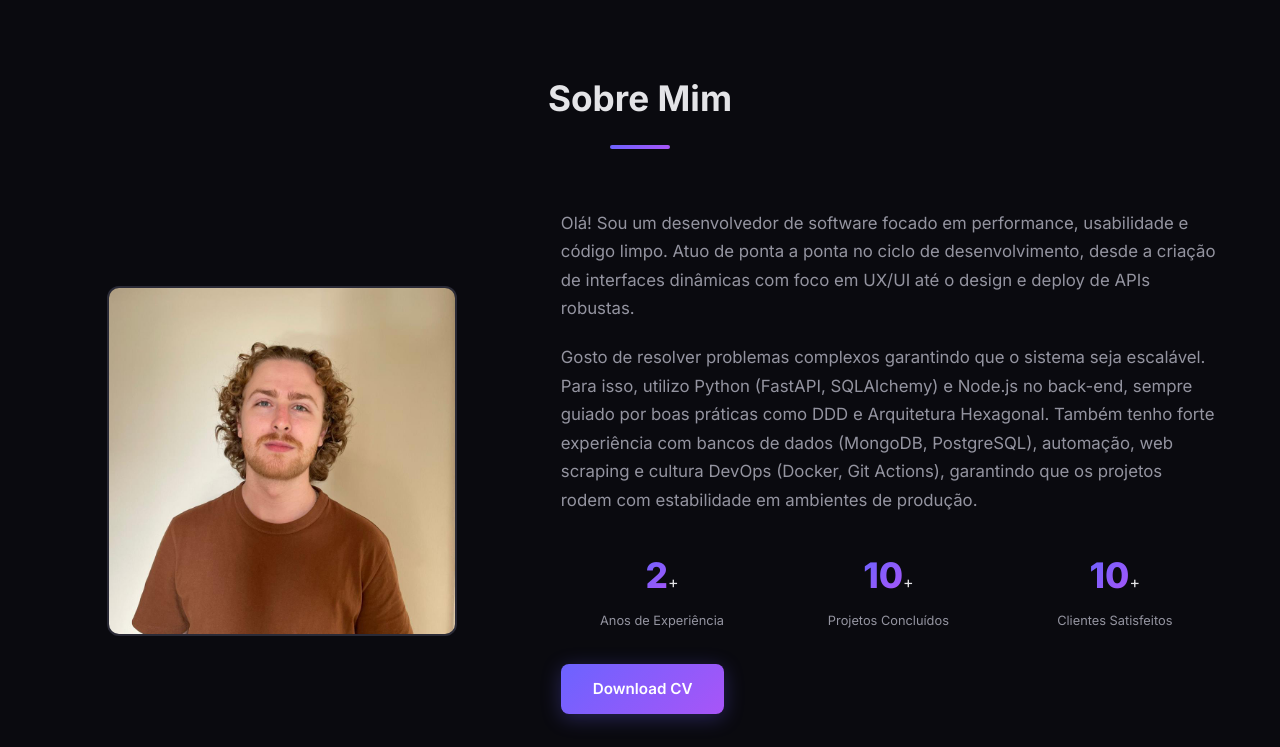
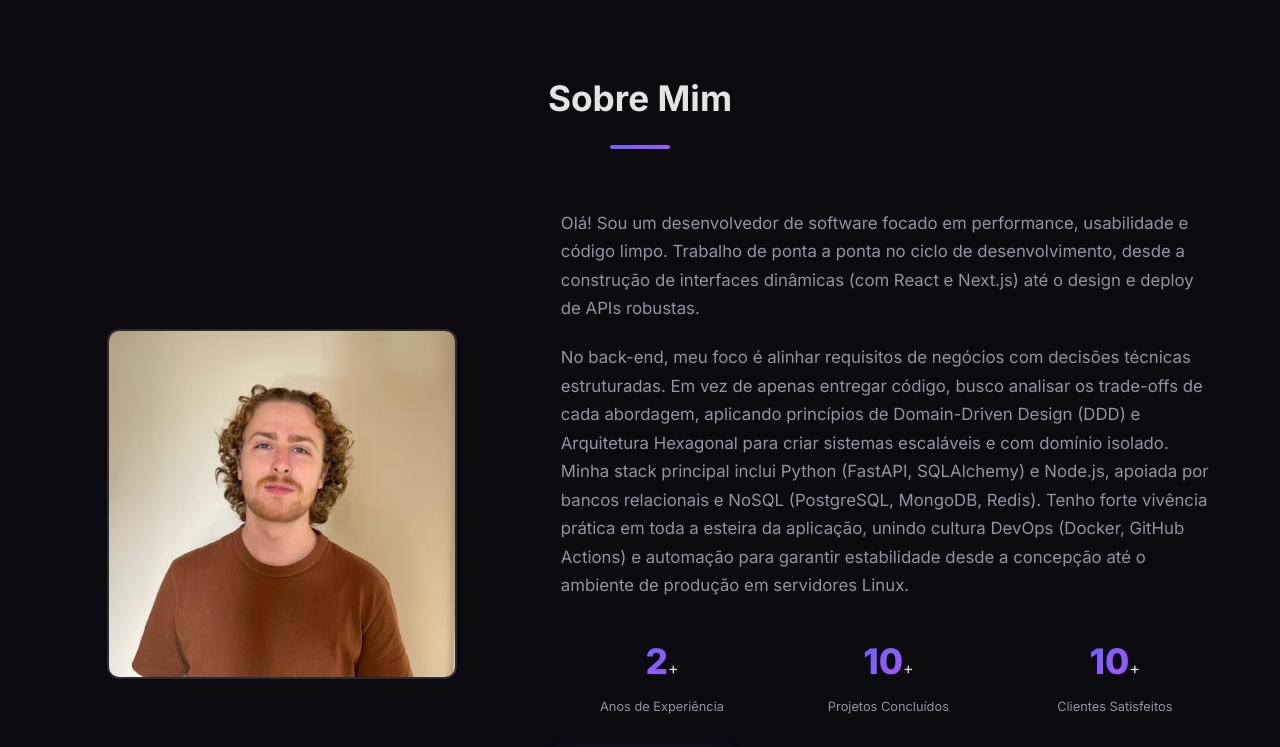
Before and after one commit to thiago-rocha-aquino/portifolio, a plain HTML site: page index.html in a window 1280 px wide. Shown: the part 831-1578 px from the top of the page. Drawn offline with Linux system fonts and the light colour scheme.

Commit message:
fix: sobre mim

```diff
--- a/index.html
+++ b/index.html
@@ -76,20 +76,22 @@
                     </div>
                 </div>
                 <div class="about-text">
-                    <p>
+                   <p>
                         Olá! Sou um desenvolvedor de software focado em performance,
-                        usabilidade e código limpo. Atuo de ponta a ponta no ciclo
-                        de desenvolvimento, desde a criação de interfaces dinâmicas
-                        com foco em UX/UI até o design e deploy de APIs robustas.
+                        usabilidade e código limpo. Trabalho de ponta a ponta no ciclo
+                        de desenvolvimento, desde a construção de interfaces dinâmicas
+                        (com React e Next.js) até o design e deploy de APIs robustas.
                     </p>
                     <p>
-                        Gosto de resolver problemas complexos garantindo que o sistema
-                        seja escalável. Para isso, utilizo Python (FastAPI, SQLAlchemy)
-                        e Node.js no back-end, sempre guiado por boas práticas como DDD
-                        e Arquitetura Hexagonal. Também tenho forte experiência com bancos
-                        de dados (MongoDB, PostgreSQL), automação, web scraping e cultura
-                        DevOps (Docker, Git Actions), garantindo que os projetos rodem
-                        com estabilidade em ambientes de produção.
+                        No back-end, meu foco é alinhar requisitos de negócios com decisões
+                        técnicas estruturadas. Em vez de apenas entregar código, busco analisar
+                        os trade-offs de cada abordagem, aplicando princípios de Domain-Driven
+                        Design (DDD) e Arquitetura Hexagonal para criar sistemas escaláveis e
+                        com domínio isolado. Minha stack principal inclui Python (FastAPI, SQLAlchemy)
+                        e Node.js, apoiada por bancos relacionais e NoSQL (PostgreSQL, MongoDB, Redis).
+                        Tenho forte vivência prática em toda a esteira da aplicação, unindo cultura
+                        DevOps (Docker, GitHub Actions) e automação para garantir estabilidade desde
+                        a concepção até o ambiente de produção em servidores Linux.
                     </p>
                     <div class="about-stats">
                         <div class="stat">
--- a/script.js
+++ b/script.js
@@ -2,9 +2,10 @@
 const typewriter = document.getElementById('typewriter');
 const phrases = [
     'Desenvolvedor Full Stack',
-    'Foco em soluções eficientes',
     'arquitetura de software',
-    'UI/UX'
+    'UI/UX',
+    'Java, Spring Boot, React',
+    'Python, FastAPI'
 ];
 let phraseIndex = 0;
 let charIndex = 0;
```
